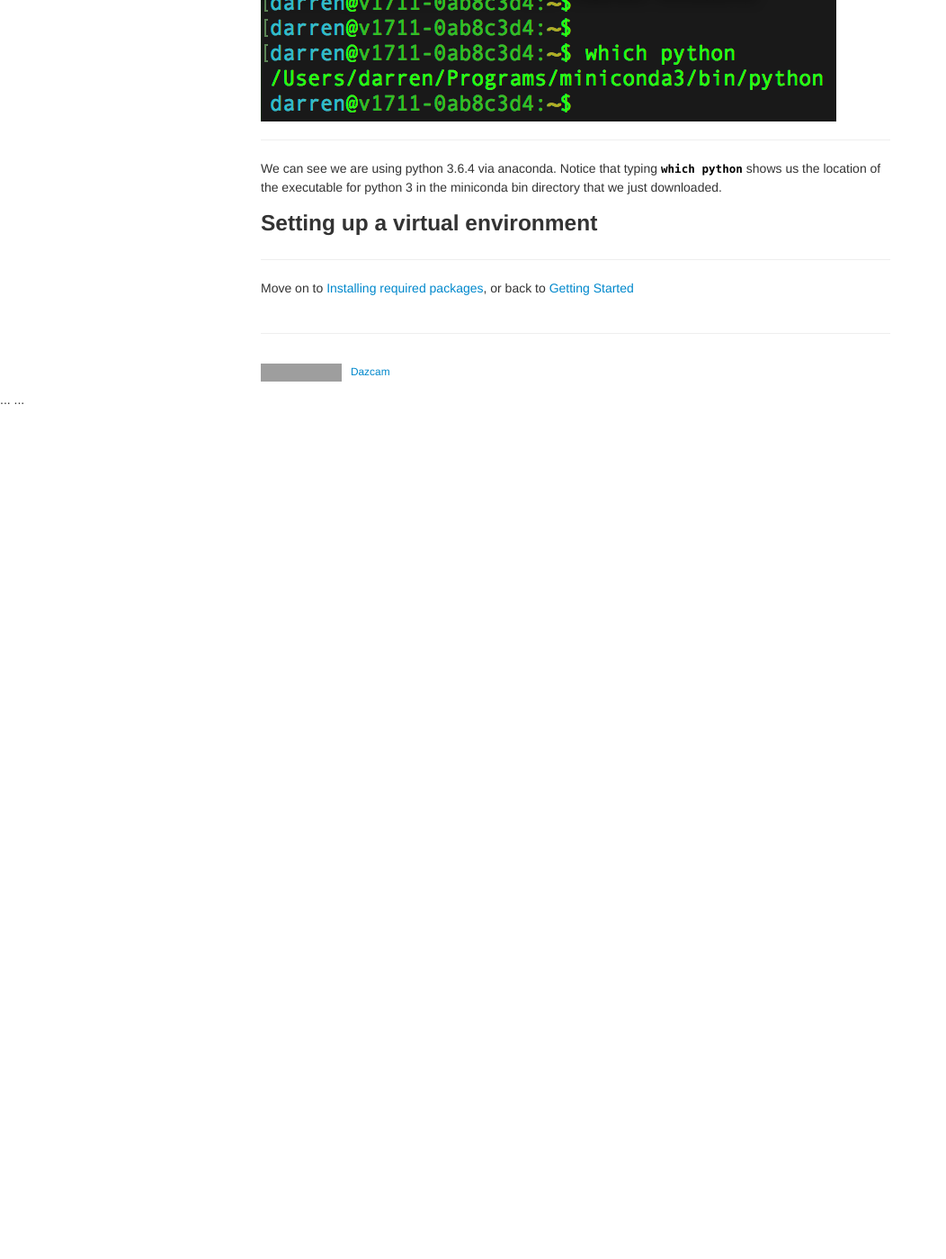
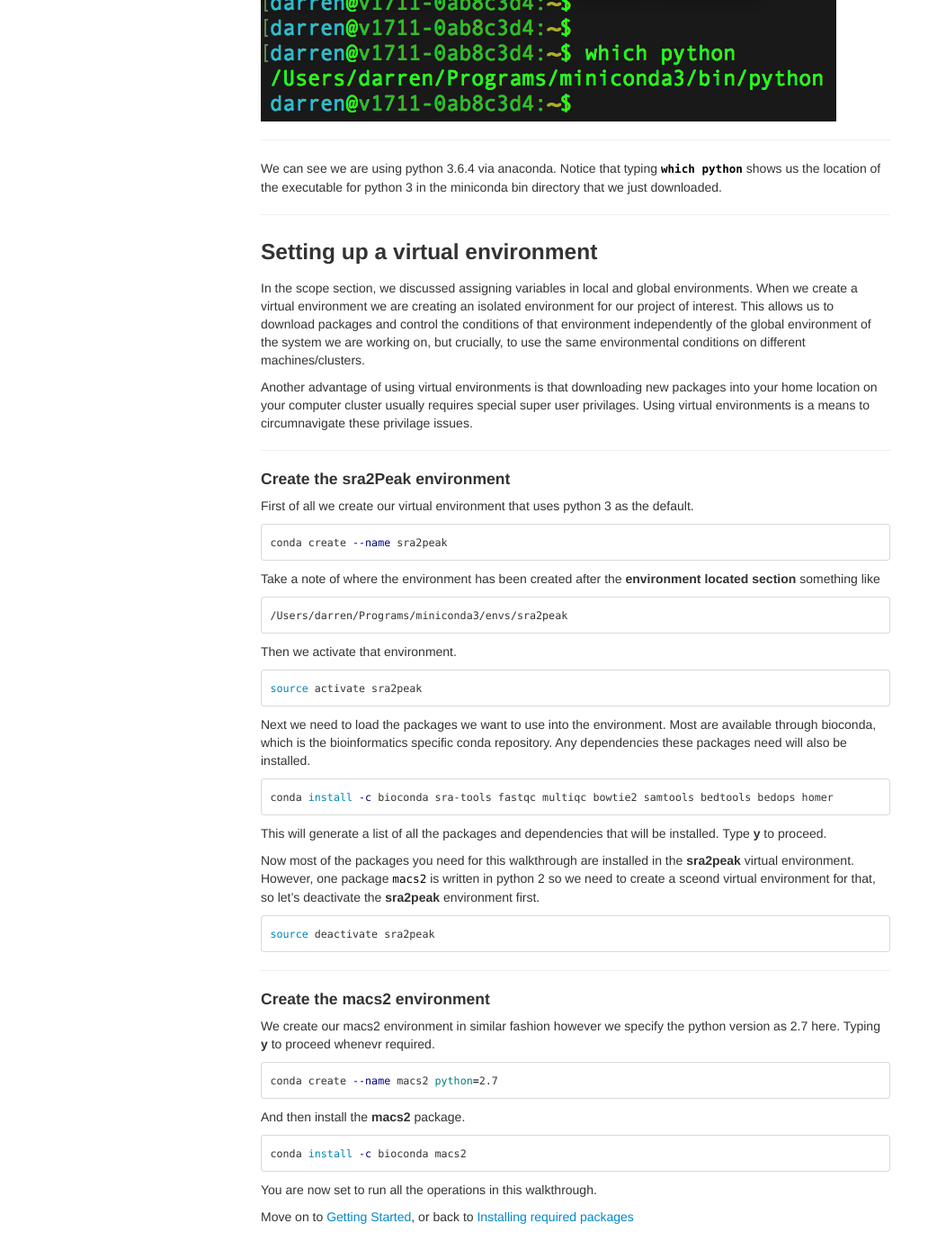
Before and after one commit to Dazcam/Bioinformatics-tutorials, a Jekyll site: the page built from pages/virtual_environments.md, in a window 1280 px wide and 1400 px high, scrolled down 1039 px. Shown: the whole window at 90% size, without its empty margins (0-1052 px from the left). Built offline with Jekyll 4.4.1, drawn with Linux system fonts in a browser that asks for light colours; before the commit the page ends 1493 px from its top, so only the background shows below that; grey boxes are pictures that could not be loaded.

Commit message:
Major update to virtual envs page

```diff
--- a/pages/virtual_environments.md
+++ b/pages/virtual_environments.md
@@ -53,13 +53,80 @@ As we downloaded miniconda 3, our default python environment is python 3. We can
 We can see we are using python 3.6.4 via anaconda. Notice that typing **`which python`** shows us the location of the
 executable for python 3 in the miniconda bin directory that we just downloaded.
 
+***
+
 ### Setting up a virtual environment
+
+In the scope section, we discussed assigning variables in local and global environments. When we create a virtual
+environment we are creating an isolated environment for our project of interest. This allows us to download
+packages and control the conditions of that environment independently of the global environment of the system we are
+working on, but crucially, to use the same environmental conditions on different machines/clusters.
+
+Another advantage of using virtual environments is that downloading new packages into your home location on your
+computer cluster usually requires special super user privilages. Using virtual environments is a means to circumnavigate
+these privilage issues.
+
+***
+
+#### Create the sra2Peak environment
+
+First of all we create our virtual environment that uses python 3 as the default.
+
+~~~bash
+conda create --name sra2peak
+~~~
+
+Take a note of where the environment has been created after the **environment located section** something like
+
+~~~bash
+/Users/darren/Programs/miniconda3/envs/sra2peak
+~~~
+
+Then we activate that environment.
+
+~~~bash
+source activate sra2peak
+~~~
+
+Next we need to load the packages we want to use into the environment. Most are available through bioconda, which is
+the bioinformatics specific conda repository. Any dependencies these packages need will also be installed.
+
+~~~bash
+conda install -c bioconda sra-tools fastqc multiqc bowtie2 samtools bedtools bedops homer
+~~~
+
+This will generate a list of all the packages and dependencies that will be installed. Type **y** to proceed.
+
+Now most of the packages you need for this walkthrough are installed in the **sra2peak** virtual environment. However,
+one package `macs2` is written in python 2 so we need to create a sceond virtual environment for that, so let's
+deactivate the **sra2peak** environment first.
+
+~~~bash
+source deactivate sra2peak
+~~~
+
+
+***
+
+#### Create the macs2 environment
+
+We create our macs2 environment in similar fashion however we specify the python version as 2.7 here. Typing **y**
+to proceed whenevr required.
+
+~~~bash
+conda create --name macs2 python=2.7
+~~~
+
+And then install the **macs2** package.
+
+~~~bash
+conda install -c bioconda macs2
+~~~
+
+You are now set to run all the operations in this walkthrough.
 
 
 
 
-
-***
-
-Move on to [Installing required packages]({{ site.baseurl }}/pages/installing_required_packages.html),
-or back to [Getting Started]({{ site.baseurl }}/pages/getting_started.html)
+Move on to [Getting Started]({{ site.baseurl }}/pages/getting_started.html),
+or back to [Installing required packages]({{ site.baseurl }}/pages/installing_required_packages.html)
```
